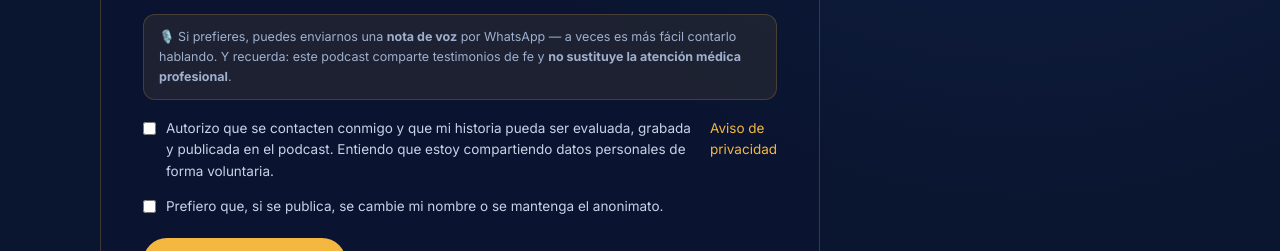
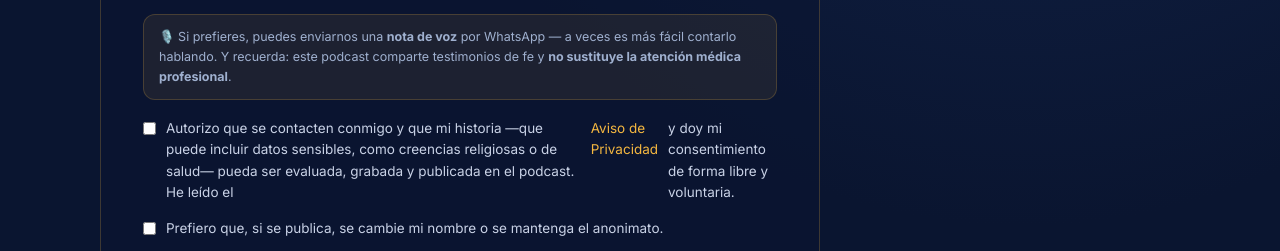
Before and after one commit to PabloAbiud/hacedor-de-milagros, a plain HTML site: page index.html in a window 1280 px wide. Shown: the part 4232-4483 px from the top of the page. Drawn offline with Linux system fonts and the light colour scheme.

Commit message:
Publicar Aviso de Privacidad (LFPDPPP 2025) y enlazarlo desde formulario y pie
- Responsable: Pablo Abiud Cabadas Reyna (persona fisica)
- Refuerza consentimiento para datos sensibles en el formulario

Co-Authored-By: Claude Opus 4.8 <noreply@anthropic.com>
Claude-Session: https://claude.ai/code/session_01X9jtMFXKrBhvHJQuf9wsaw

```diff
--- a/index.html
+++ b/index.html
@@ -284,7 +284,7 @@ footer{background:var(--deep);border-top:1px solid rgba(247,241,227,.08);padding
       <div class="field"><label for="historia">Tu historia <span class="req">*</span></label><textarea id="historia" name="historia" rows="5" placeholder="¿Qué pasó? ¿Cómo intervino Dios? Cuéntalo con tus palabras." required></textarea></div>
       <div class="field"><label for="respaldo">¿Quién podría confirmar tu historia? (opcional)</label><input id="respaldo" name="respaldo" type="text" placeholder="Tu pastor, un testigo, un médico, un documento…"></div>
       <div class="disclaimer">🎙️ Si prefieres, puedes enviarnos una <strong>nota de voz</strong> por WhatsApp — a veces es más fácil contarlo hablando. Y recuerda: este podcast comparte testimonios de fe y <strong>no sustituye la atención médica profesional</strong>.</div>
-      <label class="check"><input type="checkbox" id="consent" name="consent"> Autorizo que se contacten conmigo y que mi historia pueda ser evaluada, grabada y publicada en el podcast. Entiendo que estoy compartiendo datos personales de forma voluntaria. <a class="g" href="#privacidad">Aviso de privacidad</a></label>
+      <label class="check"><input type="checkbox" id="consent" name="consent"> Autorizo que se contacten conmigo y que mi historia —que puede incluir datos sensibles, como creencias religiosas o de salud— pueda ser evaluada, grabada y publicada en el podcast. He leído el <a class="g" href="/aviso-de-privacidad.html" target="_blank" rel="noopener">Aviso de Privacidad</a> y doy mi consentimiento de forma libre y voluntaria.</label>
       <label class="check"><input type="checkbox" id="anonimo" name="anonimo"> Prefiero que, si se publica, se cambie mi nombre o se mantenga el anonimato.</label>
       <div class="hp" aria-hidden="true"><label>No llenar este campo</label><input type="text" name="website" tabindex="-1" autocomplete="off"></div>
       <div class="cf-turnstile" data-sitekey="0x4AAAAAAF_ylVCubkch13Sd" data-theme="dark" data-language="es" style="margin:14px 0 6px"></div>
@@ -377,10 +377,10 @@ footer{background:var(--deep);border-top:1px solid rgba(247,241,227,.08);padding
       <a href="#testimonio">Tu testimonio</a>
       <a href="#iglesias">Iglesias</a>
       <a href="#nosotros">Nosotros</a>
-      <a href="#privacidad">Privacidad</a>
+      <a href="/aviso-de-privacidad.html">Aviso de Privacidad</a>
     </div>
     <div class="foot-plat">Spotify · YouTube · Apple Podcasts · Amazon Music · RSS</div>
-    <div id="privacidad" class="note-dev">Aviso de privacidad: tus datos se usan únicamente para contactarte, evaluar tu testimonio y, si lo pediste, avisarte por correo de testimonios nuevos; no se comparten con terceros sin tu permiso. (Pendiente de redactar la versión completa antes del lanzamiento.)</div>
+    <div id="privacidad" class="note-dev">Tratamos tus datos conforme a nuestro <a class="g" href="/aviso-de-privacidad.html">Aviso de Privacidad</a>, con fundamento en la LFPDPPP. Tus datos se usan para contactarte, evaluar tu testimonio y —con tu consentimiento— publicarlo; si te suscribiste, también para avisarte por correo de nuevos testimonios. No se venden ni se comparten con fines comerciales.</div>
     <div class="foot-copy">© 2026 Hacedor de Milagros · Historias reales de fe</div>
   </div>
 </footer>
```
Also changed, not shown: aviso-de-privacidad.html (+1 -1 lines).
